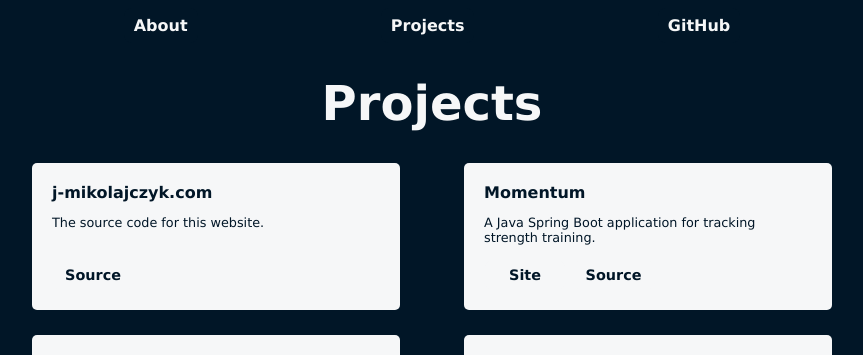
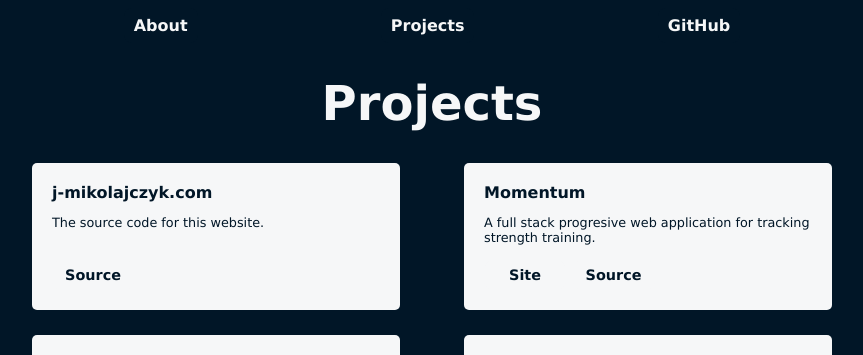
Before and after one commit to J-Mikolajczyk/j-mikolajczyk.com, a React (Vite) app: page / in a window 1280 px wide. Both pictures are taken after a click on the button "Projects". Shown: the top 355 px of the page, without its empty margins (208-1071 px from the left). Built offline with nearby package versions, Linux system fonts and the light colour scheme.

Commit message:
Adding new files to show exercise cards

```diff
--- a/package.json
+++ b/package.json
@@ -21,6 +21,6 @@
     "eslint-plugin-react": "^7.34.1",
     "eslint-plugin-react-hooks": "^4.6.0",
     "eslint-plugin-react-refresh": "^0.4.6",
-    "vite": "^5.2.0"
+    "vite": "^6.3.5"
   }
 }
--- /dev/null
+++ b/src/Card.jsx
@@ -0,0 +1,16 @@
+export default function Card({title, desc, link, site}) {
+    const openLink = (link) => {
+        window.open(link, '_blank', 'noopener,noreferrer');
+    };
+
+    return (
+        <div class="project-card">
+            <h3 class="project-title">{title}</h3>
+            <p class="project-desc">{desc}</p>
+            <div class="horizontal container project-button-container">
+                { site ? <button class="project-button" onClick={() => openLink({site})}>Site</button> : null }
+                <button class="project-button" onClick={() => openLink({link})}>Source</button>
+            </div>
+        </div>
+    )
+}
--- a/src/Projects.jsx
+++ b/src/Projects.jsx
@@ -1,57 +1,55 @@
+import Card from "./Card";
+
 function Projects() {
 
-    const openLink = (link) => {
-        window.open(link, '_blank', 'noopener,noreferrer');
-      };
+    const projects = [
+        {
+            title: 'j-mikolajczyk.com',
+            desc: 'The source code for this website.',
+            link: 'https://github.com/j-mikolajczyk/j-mikolajczyk.com'
+        },
+        {
+            title: 'Momentum',
+            desc: 'A full stack progresive web application for tracking strength training.',
+            link: 'https://github.com/J-Mikolajczyk/Momentum',
+            site: 'https://training-momentum.com/'
+        },
+        {
+            title: 'Pokemon Sprite Fetcher',
+            desc: "A simple chrome extension to fetch and display a Pokémon's sprite using PokeAPI.",
+            link: 'https://github.com/j-mikolajczyk/pokemon-fetch'
+        },
+        {
+            title: 'Fantasy Football Stats w/ Machine Learning',
+            desc: 'A Jupyter notebook w/ ML techniques for projecting Fantasy Football points.',
+            link: 'https://github.com/j-mikolajczyk/fantasy-football'
+        },
+        {
+            title: 'Motion Detection System w/ Raspberry Pi',
+            desc: 'A program for a Raspberry Pi to detect motion and record video.',
+            link: 'https://github.com/j-mikolajczyk/motion-detection-system'
+        },
+        {
+            title: 'NBA Big Data Analysis',
+            desc: 'An Apache Spark program to calculate NBA "clutch" scores.',
+            link: 'https://github.com/J-Mikolajczyk/NBA-Big-Data'
+        }
+    ]
 
   return (
     <>
         <div class="container vertical">
         <h1>Projects</h1>
         <div class="container project-container">
-            <div class="project-card">
-                <h3 class="project-title">j-mikolajczyk.com</h3>
-                <p class="project-desc">The source code for this website.</p>
-                <div class="horizontal container project-button-container">
-                    <button class="project-button" onClick={() => openLink('https://github.com/j-mikolajczyk/j-mikolajczyk.com')}>Source</button>
-                </div>
-            </div>
-            <div class="project-card">
-                <h3 class="project-title">Momentum</h3>
-                <p class="project-desc">A Java Spring Boot application for tracking strength training.</p>
-                <div class="horizontal container project-button-container">
-                    <button class="project-button" onClick={() => openLink('https://training-momentum.com/')}>Site</button>
-                    <button class="project-button" onClick={() => openLink('https://github.com/J-Mikolajczyk/Momentum')}>Source</button>
-                </div>
-            </div>
-            <div class="project-card">
-                <h3 class="project-title">Pokemon Sprite Fetcher</h3>
-                <p class="project-desc">A simple chrome extension to fetch and display a Pokémon's sprite using PokeAPI.</p>
-                <div class="horizontal container project-button-container">
-                    <button class="project-button" onClick={() => openLink('https://github.com/j-mikolajczyk/pokemon-fetch')}>Source</button>
-                </div>
-            </div>
-            <div class="project-card">
-                <h3 class="project-title">Fantasy Football Stats w/ Machine Learning</h3>
-                <p class="project-desc">A Jupyter notebook w/ ML techniques for projecting Fantasy Football points.</p>
-                <div class="horizontal container project-button-container">
-                    <button class="project-button" onClick={() => openLink('https://github.com/j-mikolajczyk/fantasy-football')}>Source</button>
-                </div>
-            </div>
-            <div class="project-card">
-                <h3 class="project-title">Motion Detection System w/ Raspberry Pi</h3>
-                <p class="project-desc">A program for a Raspberry Pi to detect motion and record video.</p>
-                <div class="horizontal container project-button-container">
-                    <button class="project-button" onClick={() => openLink('https://github.com/j-mikolajczyk/motion-detection-system')}>Source</button>
-                </div>
-            </div>
-            <div class="project-card">
-                <h3 class="project-title">NBA Big Data Analysis</h3>
-                <p class="project-desc">An Apache Spark program to calculate NBA "clutch" scores.</p>
-                <div class="horizontal container project-button-container">
-                    <button class="project-button" onClick={() => openLink('https://github.com/J-Mikolajczyk/NBA-Big-Data')}>Source</button>
-                </div>
-            </div>
+            {projects.map((proj, index) => (
+                <Card
+                    key={index}
+                    title={proj.title}
+                    desc={proj.desc}
+                    link={proj.link}
+                    site={proj.site}
+                />
+            ))}
         </div>
     </div>
     </>
--- a/src/main.jsx
+++ b/src/main.jsx
@@ -12,12 +12,10 @@
 
   const renderPage = () => {
     switch (currentPage) {
-      case 'about':
-        return <About />;
       case 'projects':
         return <Projects />;
       default:
-        return <Home />;
+        return <About />;
     }
   };
 
```
Also changed, not shown: 1 other file (tests, documents, lock files or other folders).
